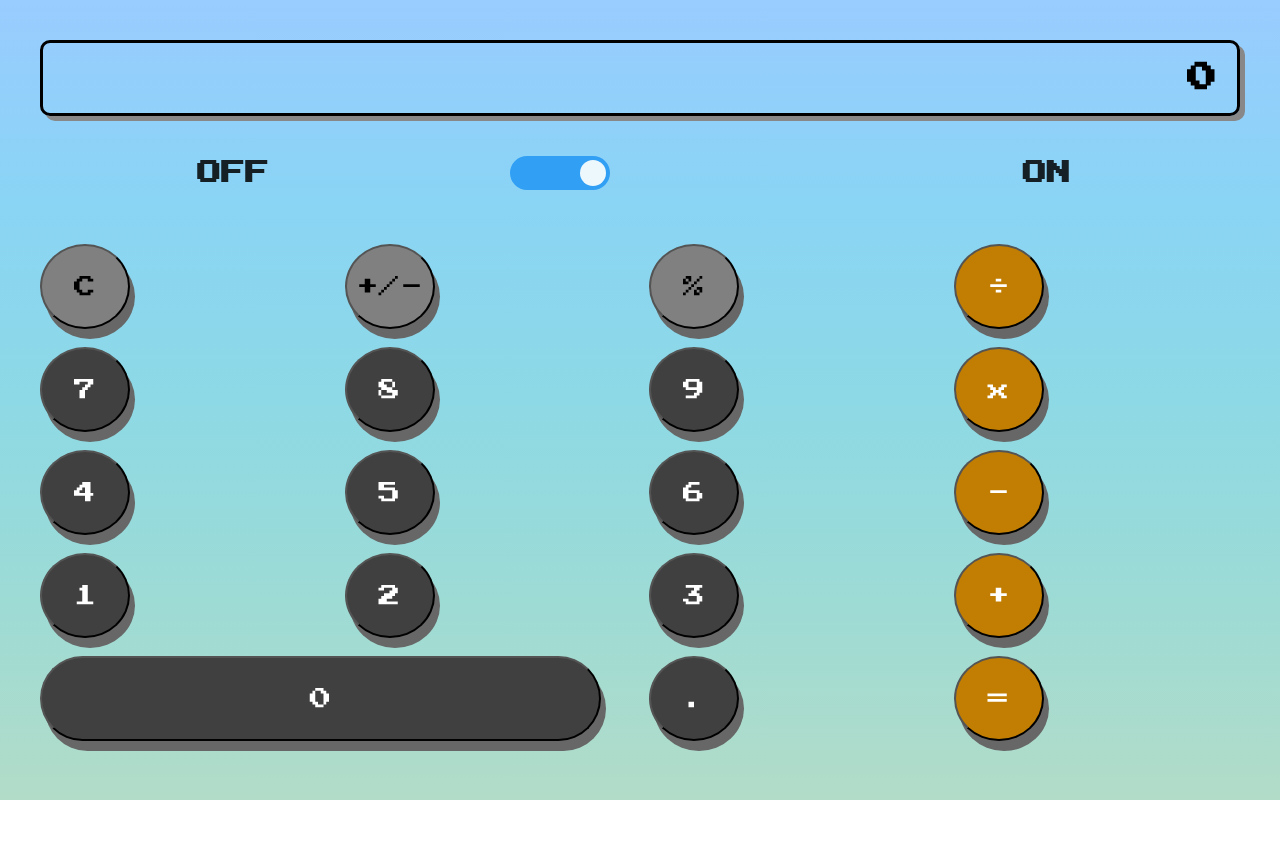
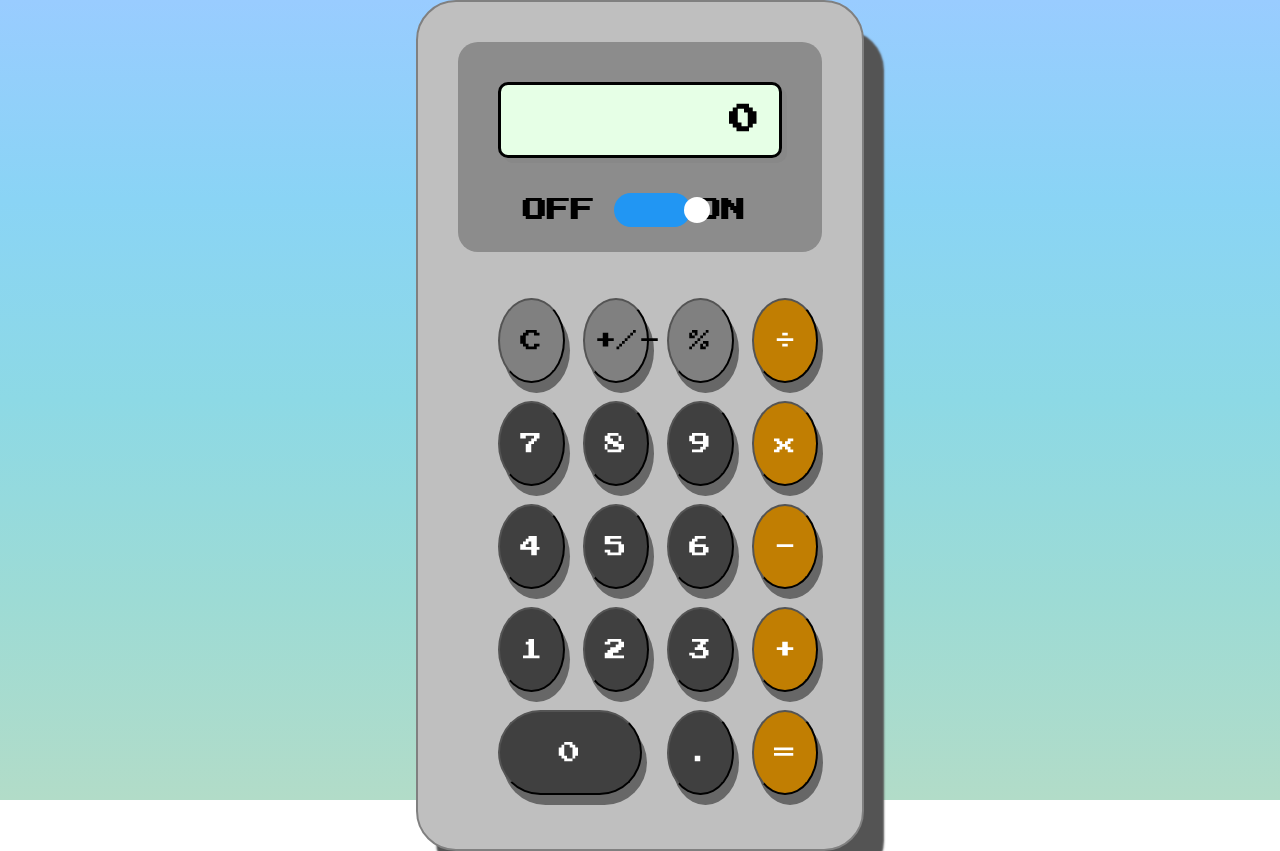
Before and after one commit to Nabeel626/calculator-portfolio, a website built with Vite: page index.html in a window 1280 px wide. Before the commit the page ends 800 px from the top, so only its background shows below. Built offline with nearby package versions, Linux system fonts and the light colour scheme; a web font is replaced by a local one.

Commit message:
Changed up the styling so that it can fit in desktop version

```diff
--- a/index.html
+++ b/index.html
@@ -23,6 +23,8 @@
 
     </div>
 
+    <div class="calculator-body">
+
       <div class="displayNumber">
         <h1 class="displayNumber--heading">0</h1>
       </div>
@@ -39,8 +41,6 @@
         <h2 class="onswitch">ON</h2>
 
       </div>
-
-
 
       <section class="userOptions">
         <div class="userOptions-rowEach">
@@ -69,6 +69,8 @@
 
       </section>
 
+    </div>
+
     <script type="module" src="/src/main.ts"></script>
 
   </body>
--- a/src/main.ts
+++ b/src/main.ts
@@ -43,10 +43,6 @@ const numberDisplay = (event: Event) => { //number Display function adds the num
   if(displayCalculation.innerText === "0") {
     displayCalculation.innerText = "";
   }
-
-  // if(displayCalculation.innerText.length > displayCalculation.clientWidth) {
-  //   displayCalculation.style.fontSize = 18 + "px";
-  // }
 
     if(displayCalculation.innerText.length < 15) { //Checks the length of the innertext if it is below 12 then run
       displayCalculation.innerText += getNumber.value;
@@ -553,12 +549,14 @@ const showPage = () => {
   const display = document.querySelector(".displayNumber");
   const display2 = document.querySelector(".userOptions");
   const display3 = document.querySelector(".displaySwitch");
+  const showDisplay = document.querySelector(".calculator-body");
 
   body?.setAttribute("style", "height: 100%; width: 100vw; height: 100vh; background-size: cover; background-repeat:no-repeat; background-image: linear-gradient(to bottom, #99ccff, #8ad4f5, #8dd9e5, #9ddbd5, #b2dcc8);");
   loader?.setAttribute("style", "display: none;");
   display?.setAttribute("style", "display: block;");
   display2?.setAttribute("style", "display: block;");
   display3?.setAttribute("style", "display: grid;");
+  showDisplay?.setAttribute("style", "display: block;");
 
 }
 
--- a/src/style.scss
+++ b/src/style.scss
@@ -7,9 +7,6 @@
   box-sizing: border-box;
 }
 
-body {
-  font-family: Arial, Helvetica, sans-serif;
-}
 
 #loadingSection {
 
@@ -68,10 +65,10 @@ body {
   position: relative;
   top: 0.3em;
   display: none;
-  animation-name: animatebottom;
   padding: 0px 30px 0px 30px;
   height: 0;
-  animation-duration: 2s;
+  animation-name: animatebottom;
+  animation-duration: 1s;
 
   .displaySwitch--switch {
     position: relative;
@@ -221,3 +218,125 @@ body {
   from { bottom:-200px; opacity:0; }
   to { bottom:0; opacity:1; }
 }
+
+
+
+//DESKTOP VERSION
+
+@media screen and (min-width: 788px) {
+
+  .calculator-body {
+    margin: auto;
+    padding: 40px;
+    display: none;
+    width: 35%;
+    background-color: #bfbfbf;
+    border: 2px solid grey;
+    border-radius: 40px;
+    box-shadow: 20px 30px 2px #545454;
+    animation-name: animatebottom;
+    animation-duration: 1s;
+  }
+
+  #loadingSection {
+    width: 80%;
+
+    .loadingSection-heading {
+      position: absolute;
+      top: 24%;
+      left: 23%;
+      padding: 10px;
+      background: 50% 10% / 10% 50% no-repeat
+      radial-gradient(ellipse at bottom, white, white, #b2e1f6);
+      background-clip: text;
+      color: transparent;
+      font-size: 2vw;
+      font-family: "Love Ya Like A Sister", cursive;
+      animation: reveal 3000ms ease-in-out forwards 200ms,
+        glow 2500ms linear infinite 2000ms;
+    }
+
+    #loading {
+      position: absolute;
+      left: 52%;
+      top: 60%;
+    }
+
+  }
+
+  .displaySwitch {
+    position: inherit;
+    top: 0em;
+    padding: 0px 60px 20px;
+    width: 100%;
+    background-color: #8c8c8c;
+    height: auto;
+    border-radius: 0px 0px 20px 20px;
+
+    .displaySwitch--switch {
+      width: 6vw;
+    }
+  }
+
+  .displayNumber {
+    border-radius: 20px 20px 0px 0px;
+    background-color: #8c8c8c;
+
+    .displayNumber--heading {
+      background-color: #e6ffe6;
+    }
+
+    .slider {
+      position: absolute;
+      cursor: pointer;
+      top: 0;
+      left: 0;
+      right: 0;
+      bottom: 0;
+    }
+
+    .slider:before {
+      position: absolute;
+      content: "";
+      height: 26px;
+      width: 1vw;
+      left: 4px;
+      bottom: 4px;
+      background-color: white;
+      transition: .4s;
+    }
+  }
+
+  .userOptions {
+    border-radius: 30px;
+    padding: 0px 10px;
+    max-width: 100%;
+    height: auto;
+    position: relative;
+    top: 1em;
+    margin: 10px;
+
+    .userOptions-rowEach {
+
+      button {
+        width: 5.2vw;
+        height: 85px;
+        box-shadow: 5px 10px #676767;
+        font-family: "Press Start 2P", system-ui;
+        border-radius: 50%;
+        padding: 10px;
+        font-size: 22px;
+      }
+
+      .zero-key {
+        grid-column: span 2;
+        width: 95%;
+        border-radius: 50px;
+      }
+
+    }
+  }
+
+
+
+}
```
Also changed, not shown: src/style.css, 1 other file. Lines whose indentation alone changed are shown as unchanged.
